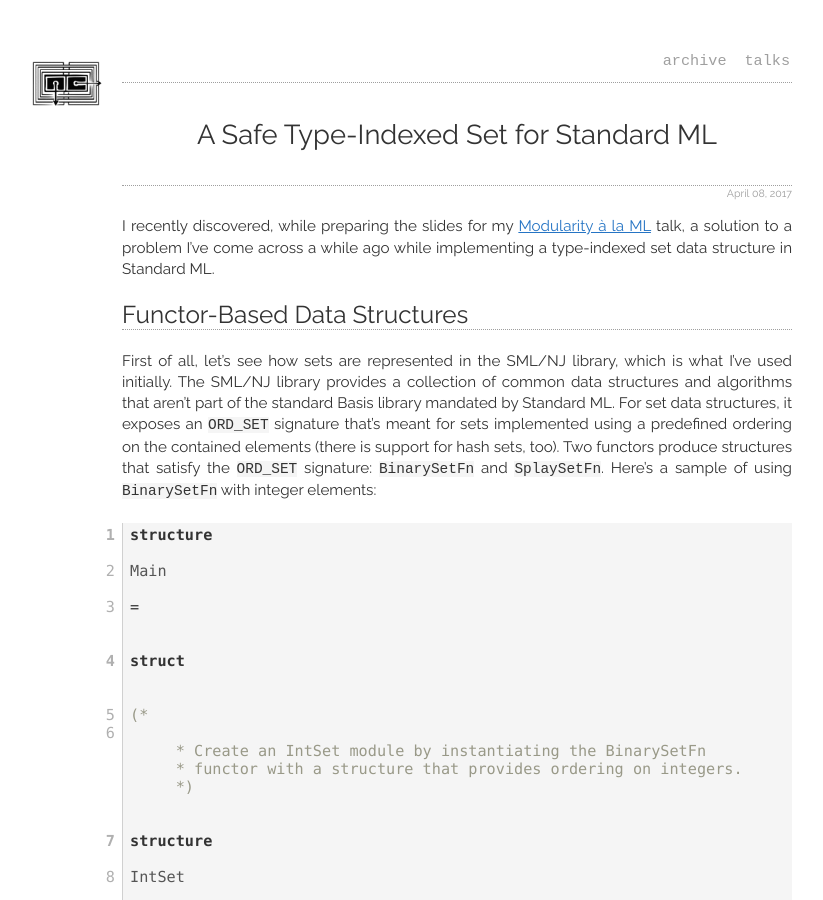
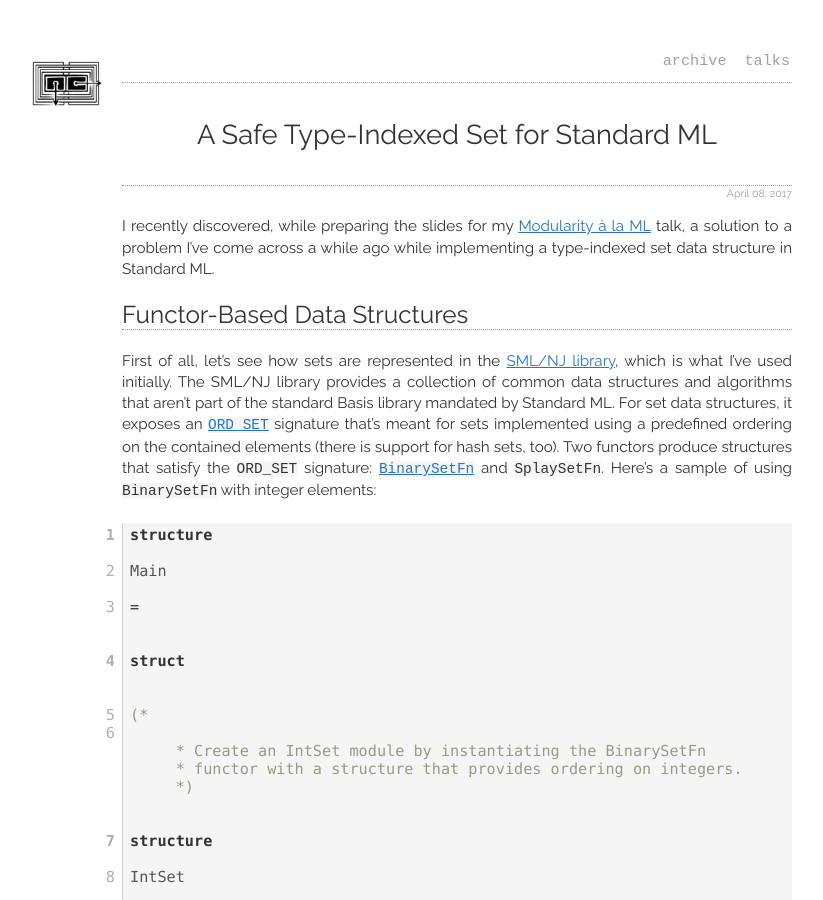
Before and after one commit to igstan/igstan.ro, a Jekyll site: the page built from _posts/2017-04-08-a-safe-type-indexed-set-for-standard-ml.md, in a window 1280 px wide and 900 px high. Shown: the whole window, without its empty margins (183-1006 px from the left). Built offline with Jekyll 4.4.1, drawn with Linux system fonts in a browser that asks for light colours; some web fonts are replaced; Markdown is read by kramdown in place of the engine named in the settings; comment, search, counter and statistics services are not loaded; part of the change alters nothing that is shown; some of the changed text lies outside the part shown.

````diff
--- a/_posts/2017-04-08-a-safe-type-indexed-set-for-standard-ml.md
+++ b/_posts/2017-04-08-a-safe-type-indexed-set-for-standard-ml.md
@@ -9,7 +9,7 @@ I recently discovered, while preparing the slides for my [Modularity à la ML][0
 
 ## Functor-Based Data Structures
 
-First of all, let's see how sets are represented in the SML/NJ library, which is what I've used initially. The SML/NJ library provides a collection of common data structures and algorithms that aren't part of the standard Basis library mandated by Standard ML. For set data structures, it exposes an `ORD_SET` signature that's meant for sets implemented using a predefined ordering on the contained elements (there is support for hash sets, too). Two functors produce structures that satisfy the `ORD_SET` signature: `BinarySetFn` and `SplaySetFn`. Here's a sample of using `BinarySetFn` with integer elements:
+First of all, let's see how sets are represented in the [SML/NJ library][1], which is what I've used initially. The SML/NJ library provides a collection of common data structures and algorithms that aren't part of the standard Basis library mandated by Standard ML. For set data structures, it exposes an [`ORD_SET`][2] signature that's meant for sets implemented using a predefined ordering on the contained elements (there is support for hash sets, too). Two functors produce structures that satisfy the `ORD_SET` signature: [`BinarySetFn`][3] and `SplaySetFn`. Here's a sample of using `BinarySetFn` with integer elements:
 
 ```sml
 structure Main =
@@ -424,6 +424,10 @@ Success! Another illegal state made unrepresentable! Also, notice how the error
   operand:         (a,RevIntOrd.t) ListSet.set
 ```
 
-That's all, folks!
+That's all, folks! You can find the final version of the code in this [gist][4].
 
 [0]: {{page.previous.url}}
+[1]: http://www.smlnj.org/doc/smlnj-lib/
+[2]: http://www.smlnj.org/doc/smlnj-lib/Manual/ord-set.html
+[3]: http://www.smlnj.org/doc/smlnj-lib/Manual/binary-set-fn.html
+[4]: https://gist.github.com/igstan/d2585427d4911cda667d42615fce6eda
````
